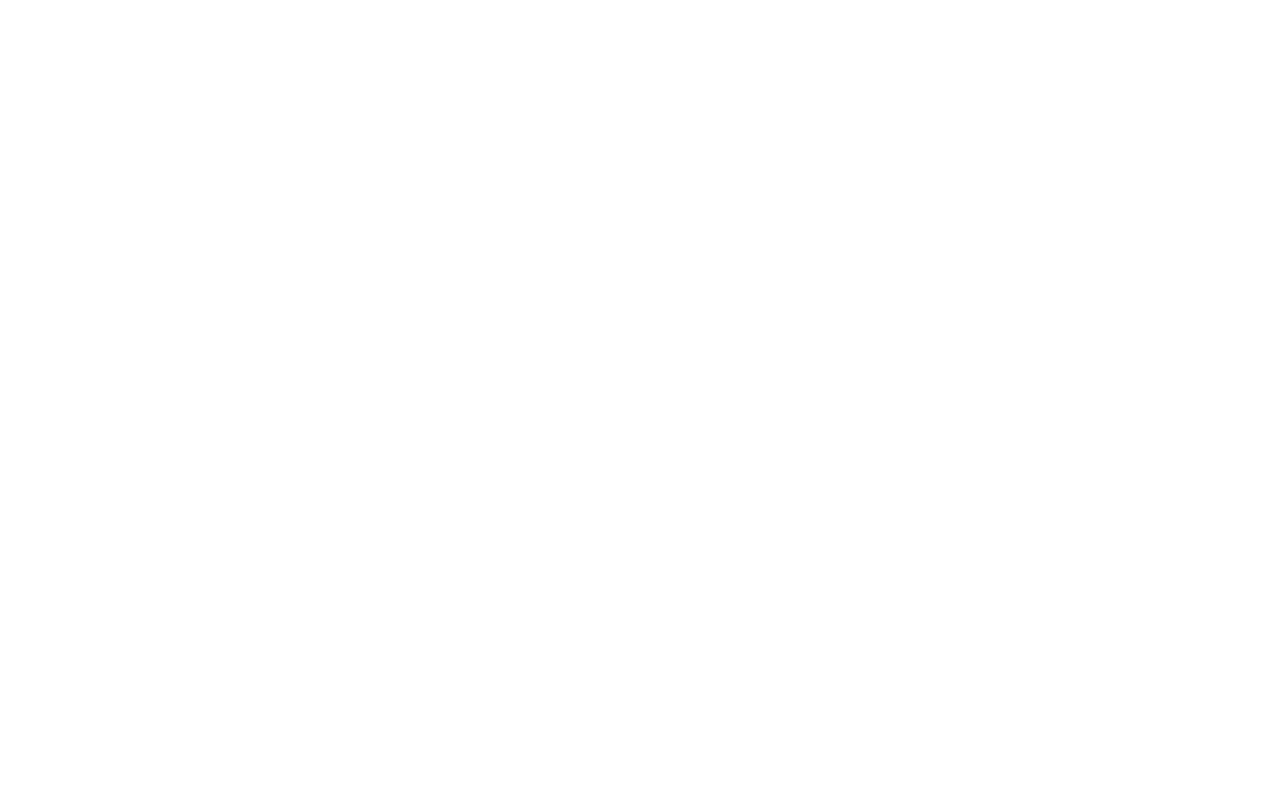
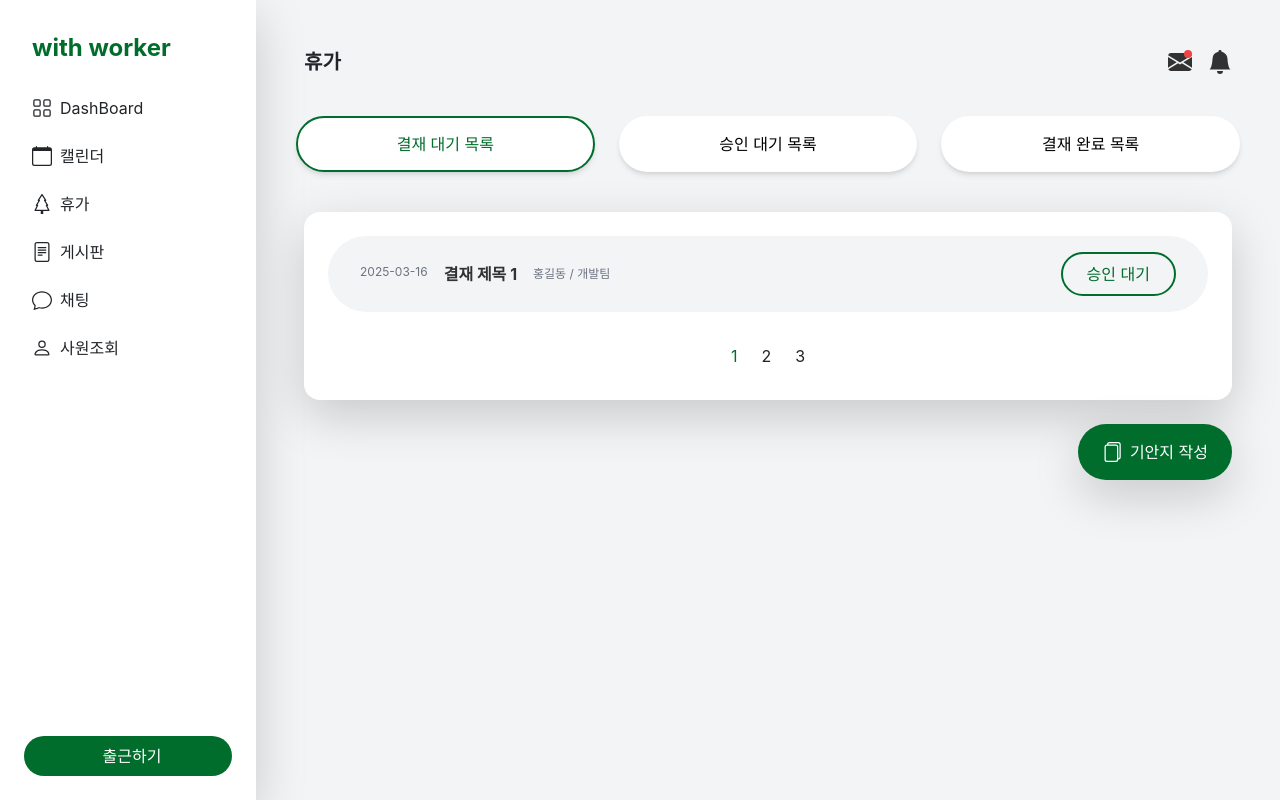
Before and after one commit to WithWorker/erp-react, a React (Vite) app: page /approval in a window 1280 px wide. Before the commit this address had no page. Built offline with nearby package versions, Linux system fonts and the light colour scheme.

Commit message:
approvalLogic

```diff
--- a/src/App.jsx
+++ b/src/App.jsx
@@ -4,6 +4,7 @@
 import CalendarWrite from './components/calendar/CalendarWrite';
 import CalendarDetail from './components/calendar/CalendarDetail';
 import CalendarEdit from './components/calendar/CalendarEdit';
+import ApprovalPage from './components/approval/ApprovalPage';
 
 function App() {
 
@@ -16,6 +17,7 @@
         <Route path="/calendar/:calendarId" element={<CalendarDetail/>} />
         <Route path="/calendar/add" element={<CalendarWrite/>} />
         <Route path="/calendar/edit/:calendarId" element={<CalendarEdit/>} />
+        <Route path="/approval" element={<ApprovalPage/>} />
       </Routes>
     </Router>
   );
--- /dev/null
+++ b/src/components/approval/APList.jsx
@@ -0,0 +1,9 @@
+import React from 'react'
+
+const APList = () => {
+  return (
+    <div>APList</div>
+  )
+}
+
+export default APList
--- /dev/null
+++ b/src/components/approval/ApprovalList.jsx
@@ -0,0 +1,9 @@
+import React from 'react'
+
+const ApprovalList = () => {
+  return (
+    <div>ApprovalList</div>
+  )
+}
+
+export default ApprovalList
--- a/src/components/approval/ApprovalPage.jsx
+++ b/src/components/approval/ApprovalPage.jsx
@@ -1,8 +1,30 @@
 import React from 'react'
+import Sidebar from '../include/Sidebar'
+import Header from '../include/Header'
+import DocumentTopNav from './TopNav'
+import PendingList from './PendingList'
+import APList from './APList'
+import ApprovalList from './ApprovalList'
 
 const ApprovalPage = () => {
   return (
-    <div>ApprovalPage</div>
+    <div className="flex h-screen bg-gray-100">
+      <Sidebar />
+      <div className="flex-1 p-6">
+        <Header />
+        <DocumentTopNav /> {/* 탭 관련 부분은 디자인만 남김 */}
+        <div>
+          <div className="flex flex-col md:flex-row items-start space-y-4 md:space-y-0 md:space-x-4 w-full mb-6">
+            <div className="flex flex-col md:flex-row items-start w-full mb-6">
+              <div className="w-full p-4">
+                <PendingList /> {/* 예시로 PendingList만 남겨두었음 */}
+                {/* 원하는 리스트 컴포넌트를 남기세요 */}
+              </div>
+            </div>
+          </div>
+        </div>
+      </div>
+    </div>
   )
 }
 
--- /dev/null
+++ b/src/components/approval/PendingList.jsx
@@ -0,0 +1,88 @@
+import React, { useState } from 'react';
+import { Files } from 'react-bootstrap-icons';
+
+const PendingList = () => {
+  // 상태 관리: 현재 페이지와 총 페이지 수
+  const [currentPage, setCurrentPage] = useState(1);
+  const totalPages = 3; // 예시로 총 3페이지로 설정, 실제 데이터에 따라 동적으로 설정 가능
+
+  const list = [
+    { id: 1, date: "2025-03-16", title: "결재 제목 1", author: "홍길동", department: "개발팀", status: "대기" },
+    { id: 2, date: "2025-03-17", title: "결재 제목 2", author: "김철수", department: "인사팀", status: "승인" },
+    { id: 3, date: "2025-03-18", title: "결재 제목 3", author: "이영희", department: "마케팅팀", status: "대기" },
+    // 더 많은 데이터를 추가할 수 있습니다.
+  ];
+
+  // 현재 페이지에 맞는 데이터만 필터링 (간단한 예시)
+  const getCurrentPageData = () => {
+    const itemsPerPage = 1; // 페이지당 항목 수 (예시로 1개 항목만 표시)
+    const startIndex = (currentPage - 1) * itemsPerPage;
+    return list.slice(startIndex, startIndex + itemsPerPage);
+  };
+
+  const handlePageChange = (page) => {
+    setCurrentPage(page);
+  };
+
+  return (
+    <div>
+      <div className="p-4 w-full bg-white rounded-2xl shadow-lg">
+        {/* 결재 목록 */}
+        {getCurrentPageData().length > 0 ? (
+          getCurrentPageData().map(item => (
+            <div key={item.id} className="rounded-full mb-2 p-3 bg-gray-100">
+              <div className="flex justify-between ml-4 mr-4">
+                <div className='flex justify-between items-center space-x-4'>
+                  <p className="text-xs mb-1 text-gray-500">{item.date}</p>
+                  <div className='flex flex-between items-center space-x-4'>
+                    <p className="font-bold text-[#323232]">{item.title}</p>
+                    <p className="text-xs text-gray-500">{item.author} / {item.department}</p>
+                  </div>
+                </div>
+                <div>
+                  {item.status === '대기' ? (
+                    <div className="flex gap-2">
+                      <button className="border-2 border-[#006D2C] text-[#006D2C] px-4 py-2 rounded-full">
+                        승인 대기
+                      </button>
+                    </div>
+                  ) : (
+                    <span className={`text-${item.status === '승인' ? 'green' : 'red'}-500`}>
+                      {item.status}
+                    </span>
+                  )}
+                </div>
+              </div>
+            </div>
+          ))
+        ) : (
+          <p className="text-center text-gray-500">등록된 결재 문서가 없습니다.</p>
+        )}
+
+        {/* 페이지네이션 */}
+        {totalPages > 1 && (
+          <div className="flex justify-center gap-2 mt-4">
+            {[...Array(totalPages).keys()].map(i => (
+              <button
+                key={i}
+                onClick={() => handlePageChange(i + 1)}
+                className={`px-2 py-2 rounded-lg ${currentPage === i + 1 ? 'text-[#006D2C]' : ''}`}
+              >
+                {i + 1}
+              </button>
+            ))}
+          </div>
+        )}
+      </div>
+
+      {/* 기안문 작성 버튼 */}
+      <div className="flex justify-end mt-4">
+        <button className="bg-[#006D2C] text-white px-4 py-3 rounded-full shadow-lg flex items-center">
+          <Files size={20} className='mr-2' /> 기안지 작성
+        </button>
+      </div>
+    </div>
+  );
+};
+
+export default PendingList;
--- /dev/null
+++ b/src/components/approval/TopNav.jsx
@@ -0,0 +1,41 @@
+import React, { useState } from 'react';
+
+const TopNav = ({ setTabIndex }) => {
+    const [active, setActive] = useState(0);
+
+  const handleClick = (index) => {
+    setActive(index);
+    setTabIndex(index); // 탭 인덱스를 상위 컴포넌트로 전달
+  };
+
+  return (
+    <div className="p-3 flex justify-start items-center space-x-6">
+      <div
+        className={`flex-1 bg-white shadow-md rounded-full h-[56px] flex items-center justify-center cursor-pointer transition-all duration-300 ease-in-out
+          ${active === 0 ? 'text-[#006D2C] border-2 border-[#006D2C]' : 'text-black border-2 border-transparent'}
+          hover:text-[#006D2C] hover:border-2 hover:border-[#006D2C]`}
+        onClick={() => handleClick(0)}
+      >
+        결재 대기 목록
+      </div>
+      <div
+        className={`flex-1 bg-white shadow-md rounded-full h-[56px] flex items-center justify-center cursor-pointer transition-all duration-300 ease-in-out
+          ${active === 1 ? 'text-[#006D2C] border-2 border-[#006D2C] bg-[#E3F9E5]' : 'text-black border-2 border-transparent'}
+          hover:text-[#006D2C] hover:border-2 hover:border-[#006D2C] hover:bg-[#E3F9E5]`}
+        onClick={() => handleClick(1)}
+      >
+        승인 대기 목록
+      </div>
+      <div
+        className={`flex-1 bg-white shadow-md rounded-full h-[56px] flex items-center justify-center cursor-pointer transition-all duration-300 ease-in-out
+          ${active === 2 ? 'text-[#006D2C] border-2 border-[#006D2C]' : 'text-black border-2 border-transparent'}
+          hover:text-[#006D2C] hover:border-2 hover:border-[#006D2C]`}
+        onClick={() => handleClick(2)}
+      >
+        결재 완료 목록
+      </div>
+    </div>
+  );
+};
+
+export default TopNav;
--- /dev/null
+++ b/src/service/approvalLogic.js
@@ -0,0 +1,86 @@
+import axios from 'axios';
+
+// 결재 신청 목록 (신청자)
+export const getApplicant = async (applicantId) => {
+  try {
+    const response = await axios.get(`/api/approval/applicant/${applicantId}`);
+    console.log('결재 신청 목록 (신청자):', response.data);
+    return response.data;
+  } catch (error) {
+    console.error("결재 신청 목록 (신청자) 오류 발생: ", error);
+    throw error;
+  }
+};
+
+// 결재 확인 목록 (승인자)
+export const getApprover = async (approverId) => {
+  try {
+    const response = await axios.get(`/api/approval/approver/${approverId}`);
+    console.log('결재 확인 목록 (승인자):', response.data);
+    return response.data;
+  } catch (error) {
+    console.error("결재 확인 목록 (승인자) 오류 발생: ", error);
+    throw error;
+  }
+};
+
+// 결재 상태 목록
+export const getApprovedList = async (statusId) => {
+  try {
+    const response = await axios.get(`/api/approval/approved/${statusId}`);
+    console.log('결재 상태 목록:', response.data);
+    return response.data;
+  } catch (error) {
+    console.error("결재 상태 목록 오류 발생: ", error);
+    throw error;
+  }
+};
+
+// 결재 상세 조회
+export const readApproval = async (approvalId) => {
+  try {
+    const response = await axios.get(`/api/approval/${approvalId}`);
+    console.log('결재 상세 조회:', response.data);
+    return response.data;
+  } catch (error) {
+    console.error("결재 상세 조회 오류 발생: ", error);
+    throw error;
+  }
+}
+
+// 결재 등록하기 (신청자)
+export const addApproval = async (approval) => {
+  try {
+    const response = await axios.post(`/api/approval/add`, approval);
+    return response.data;
+  } catch (error) {
+    console.error("결재 등록 오류 발생: ", error);
+    throw error;
+  }
+}
+
+// 결재 수정(status) : 승인자 각각 상태 변경
+export const updateStatus = async (approvalId, approval) => {
+  try {
+    const response = await axios.put(`/api/approval/edit/${approvalId}`, approval);
+    return response.data;
+  } catch (error) {
+    console.error("결재 상태 수정 오류 발생: ", error);
+    throw error;
+  }
+}
+
+// 결재 삭제하기
+export const deleteapproval = async (approvalId) => {
+  try {
+    console.log("삭제할 approvalId:", approvalId);
+    const response = await axios.delete(`/api/approval/${approvalId}`);
+    if (response.status === 200) {
+      console.log("결재 삭제 성공");
+      return response.data;
+    }
+  } catch (error) {
+    console.error("결재 삭제 오류 발생: ", error);
+    throw error;
+  }
+}
```
